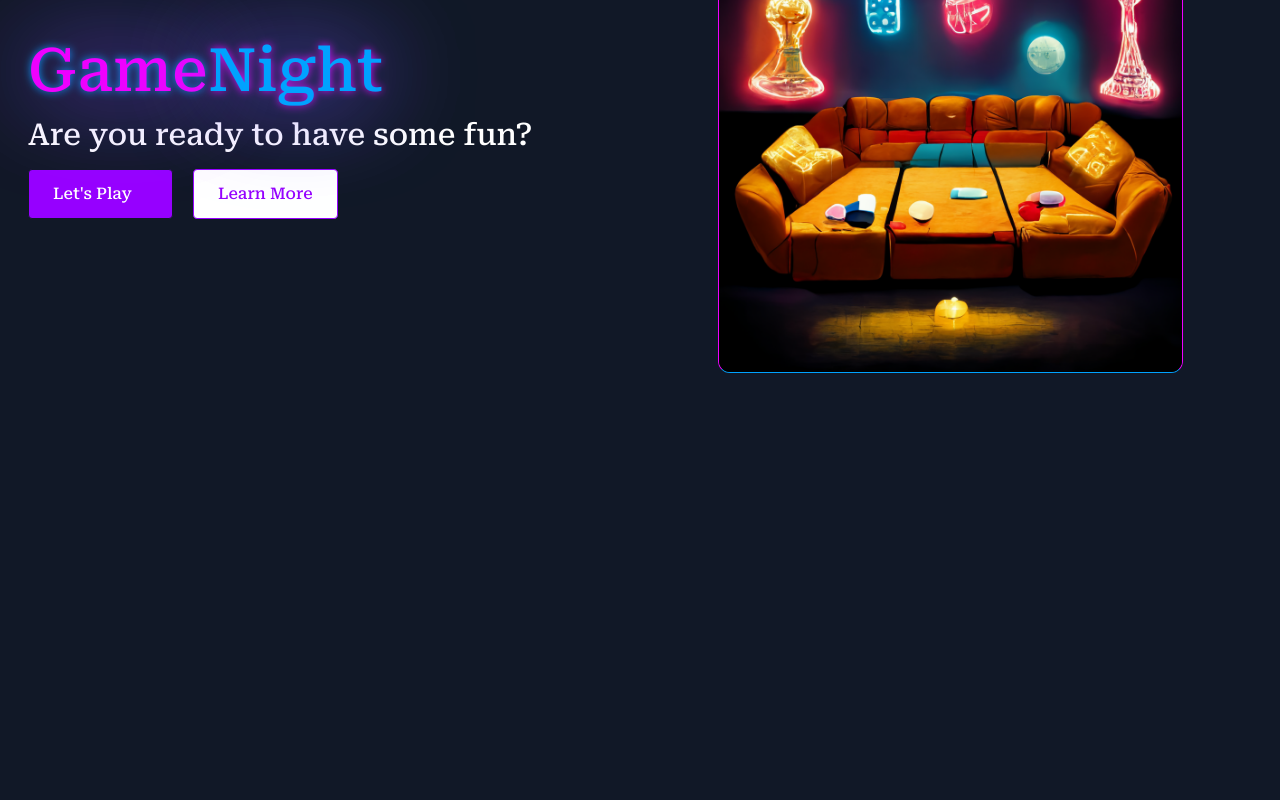
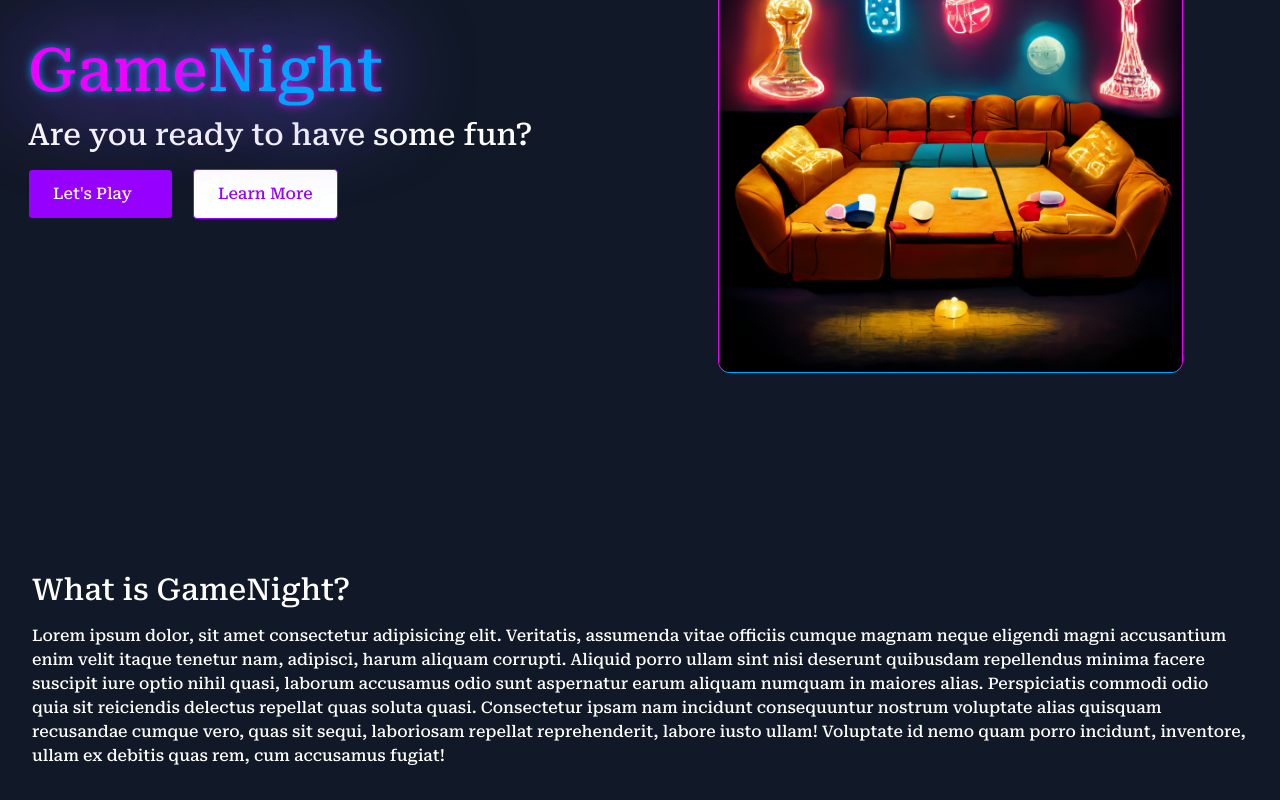
Before and after one commit to snipergz/GameNight, a React (Create React App) app in the folder frontend/: page /home in a window 1280 px wide. Shown: the part 260-1060 px from the top of the page. Before the commit the page ends 800 px from the top, so only its background shows below. Built offline with nearby package versions, Linux system fonts and the light colour scheme.

Commit message:
Home About Componentinit

```diff
--- /dev/null
+++ b/frontend/src/components/Home/About.jsx
@@ -0,0 +1,14 @@
+import React from 'react'
+
+const About = () => {
+  return (
+    <>
+    <div className='container mx-auto text-white p-8'>
+        <h2 className='text-3xl mb-4'>What is GameNight?</h2>
+        Lorem ipsum dolor, sit amet consectetur adipisicing elit. Veritatis, assumenda vitae officiis cumque magnam neque eligendi magni accusantium enim velit itaque tenetur nam, adipisci, harum aliquam corrupti. Aliquid porro ullam sint nisi deserunt quibusdam repellendus minima facere suscipit iure optio nihil quasi, laborum accusamus odio sunt aspernatur earum aliquam numquam in maiores alias. Perspiciatis commodi odio quia sit reiciendis delectus repellat quas soluta quasi. Consectetur ipsam nam incidunt consequuntur nostrum voluptate alias quisquam recusandae cumque vero, quas sit sequi, laboriosam repellat reprehenderit, labore iusto ullam! Voluptate id nemo quam porro incidunt, inventore, ullam ex debitis quas rem, cum accusamus fugiat!
+    </div>
+    </>
+  );
+}
+
+export default About
--- a/frontend/src/components/Hero.jsx
+++ b/frontend/src/components/Home/Hero.jsx
@@ -1,6 +1,5 @@
 import React from 'react'
-import gameNight from '../assets/game-night-logo.png'
-import gameCouch from '../assets/gameCouch.png'
+import gameCouch from '../../assets/gameCouch.png'
 
 const Hero = () => {
   return (
--- a/frontend/src/pages/Home.jsx
+++ b/frontend/src/pages/Home.jsx
@@ -1,12 +1,14 @@
 import React from 'react'
-import Hero from '../components/Hero';
+import Hero from '../components/Home/Hero';
 import Navbar from '../components/Navbar';
+import About from '../components/Home/About';
 
 const Home = () => {
   return(
     <>
       <Navbar/>
       <Hero/>
+      <About/>
     </>
   );
 }
```
